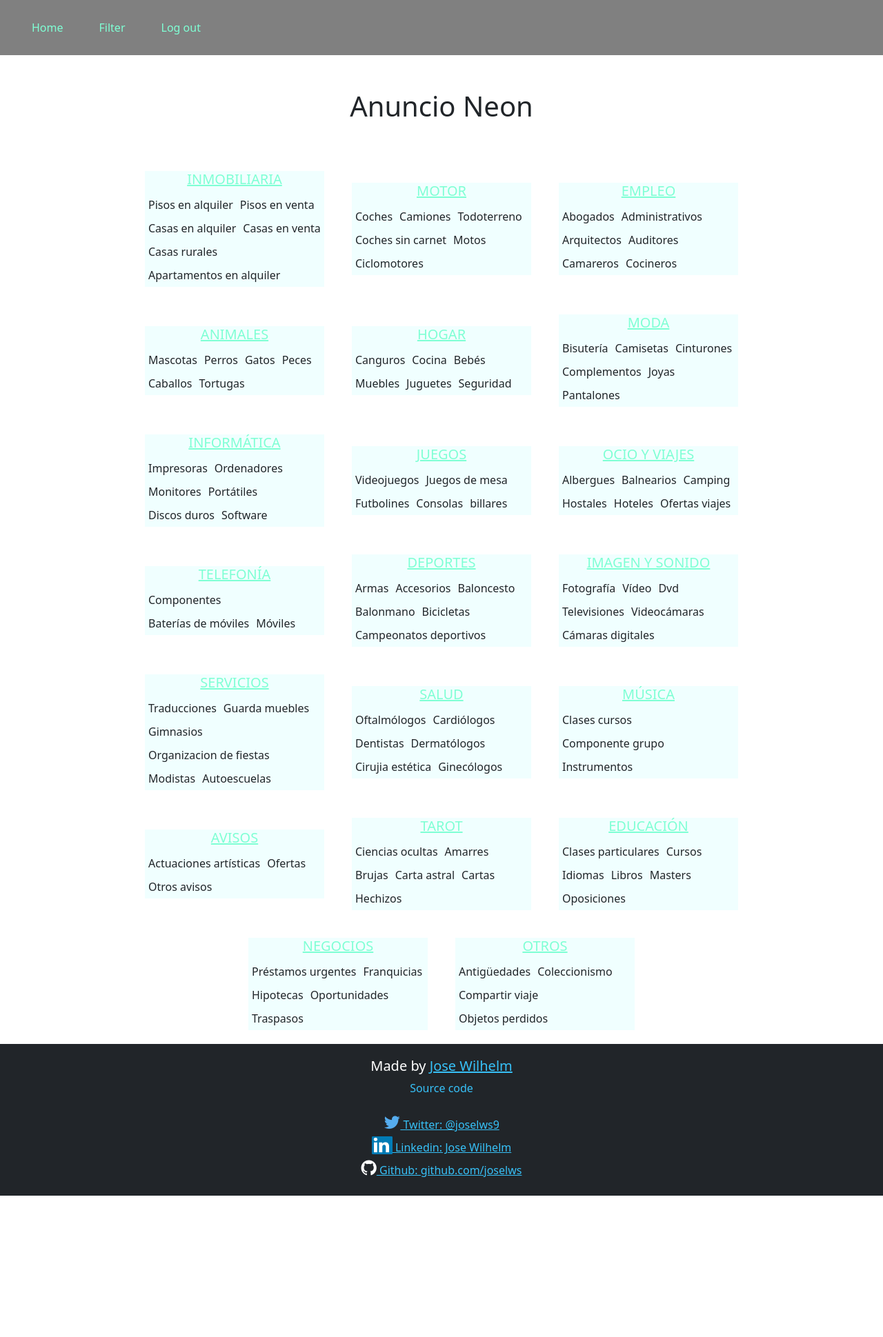
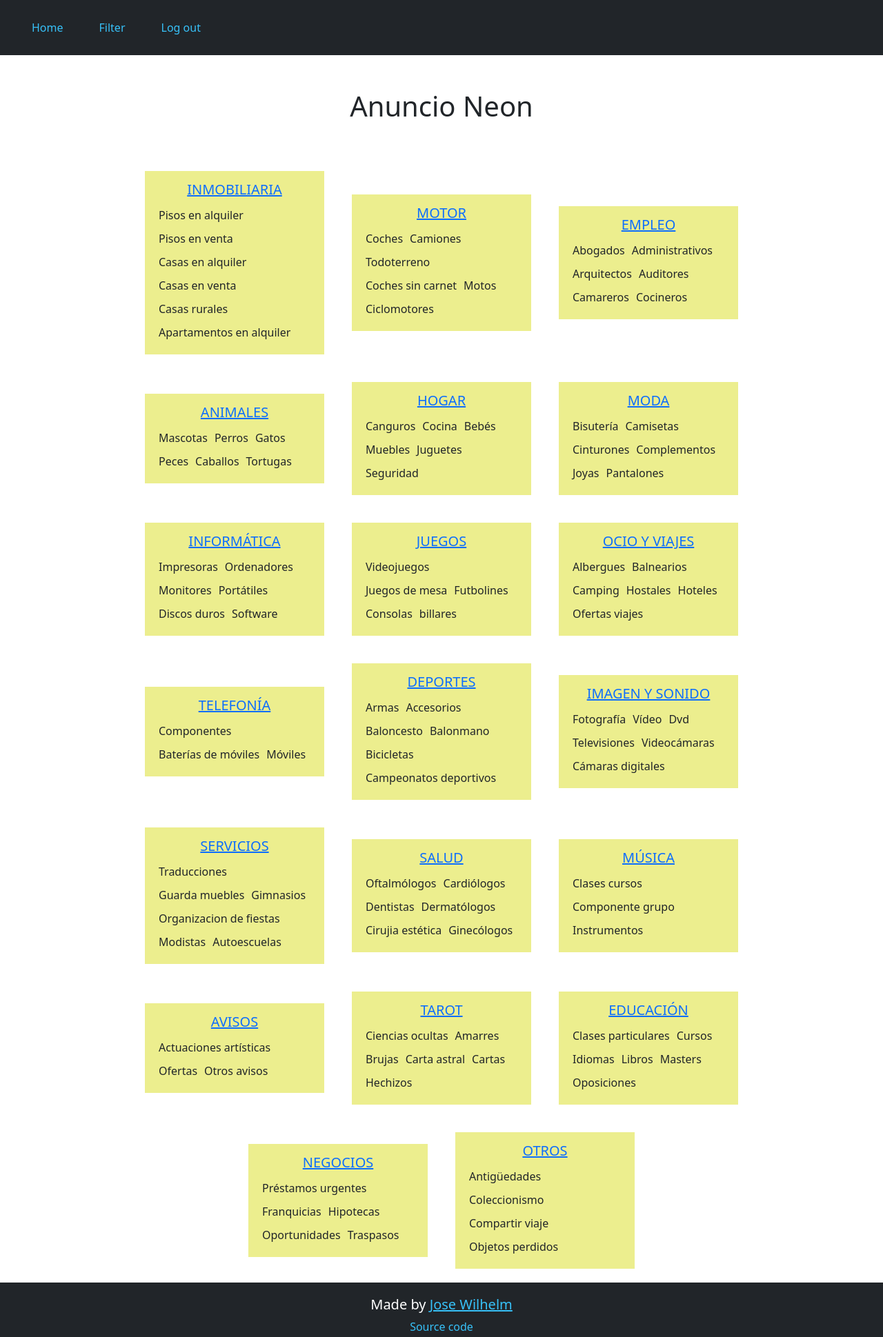
Before and after one commit to joselws/anuncioneon, a Django app: page / in a window 1280 px wide. Shown: the top 1939 px of the page at 69% size. Before the commit the page ends 1734 px from the top, so only its background shows below. Run offline with Django 3.2, Linux system fonts and the light colour scheme; a user stored in the database is signed in; data comes from the database, SQL or seed files in the repository.

Commit message:
Styled the app a bit better

```diff
--- a/ads/static/ads/styles.css
+++ b/ads/static/ads/styles.css
@@ -1,15 +1,10 @@
-a {
-    color: aquamarine;
-}
-
 .nav {
     padding: 20px;
-    background-color: gray;
 }
 
 .nav-link {
     margin: 0px 10px;
-    color: aquamarine;
+    color: #37c1f8;
 }
 
 .content {
@@ -34,9 +29,10 @@ a {
 
 .category-card {
     flex-direction: column;
-    background-color: azure;
+    background-color: #ecee8e;
     width: 260px;
     margin: 20px;
+    padding: 15px;
 }
 
 .subcategories-wrapper {
@@ -75,7 +71,7 @@ h2 {
     justify-content: center;
     max-width: 260px;
     margin: 10px;
-    background-color: azure;
+    background-color: #ecee8e;
 }
 
 img {
--- a/ads/templates/ads/index.html
+++ b/ads/templates/ads/index.html
@@ -9,7 +9,7 @@
             {% for category in categories %}
             <div class="category-card">
                 <h5 class="category-title">
-                    <a href="{% url 'category' category.url_name %}">{{ category.category }}</a>
+                    <a class="category-title-link" href="{% url 'category' category.url_name %}">{{ category.category }}</a>
                 </h5>
                 <div class="subcategories-wrapper">
                     {% for subcategory in category.subcategories.all %}
--- a/ads/templates/ads/layout.html
+++ b/ads/templates/ads/layout.html
@@ -16,7 +16,7 @@
     </head>
 
     <body>
-        <nav class="nav">
+        <nav class="nav bg-dark">
             <a class="nav-link" href="{% url 'index' %}">Home</a>
             <a class="nav-link" href="{% url 'filtered' %}">Filter</a>
             {% if user.is_authenticated %}
--- a/ads/views.py
+++ b/ads/views.py
@@ -1,4 +1,5 @@
 from django.shortcuts import render
+from django.db import IntegrityError
 from django.urls import reverse
 from django.contrib.auth import authenticate, login, logout
 from ads.models import *
--- a/requirements.txt
+++ b/requirements.txt
@@ -1,5 +1,4 @@
 Django==3.2.7
-mysqlclient==2.1.0
 requests==2.25.1
 beautifulsoup4==4.9.3
 lxml==4.6.3
```
Also changed, not shown: 1 other file.
